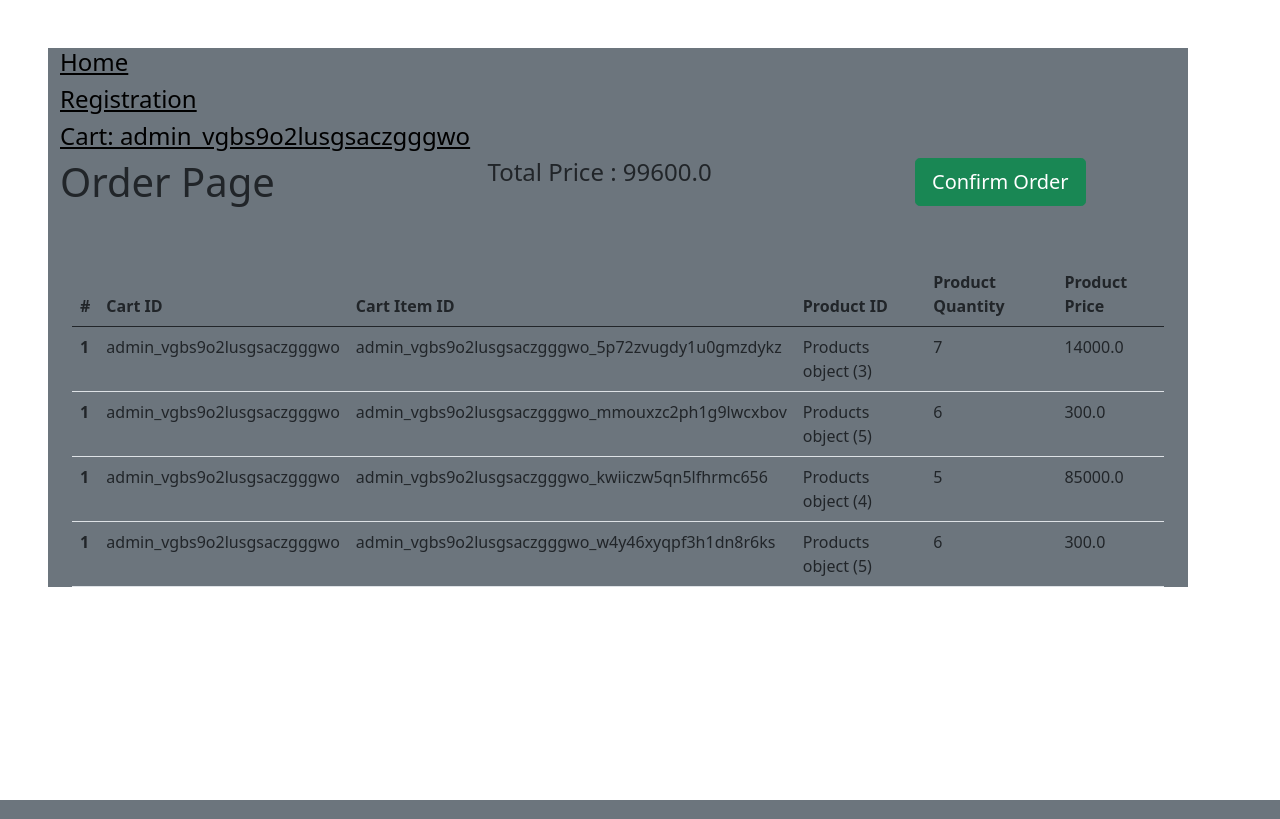
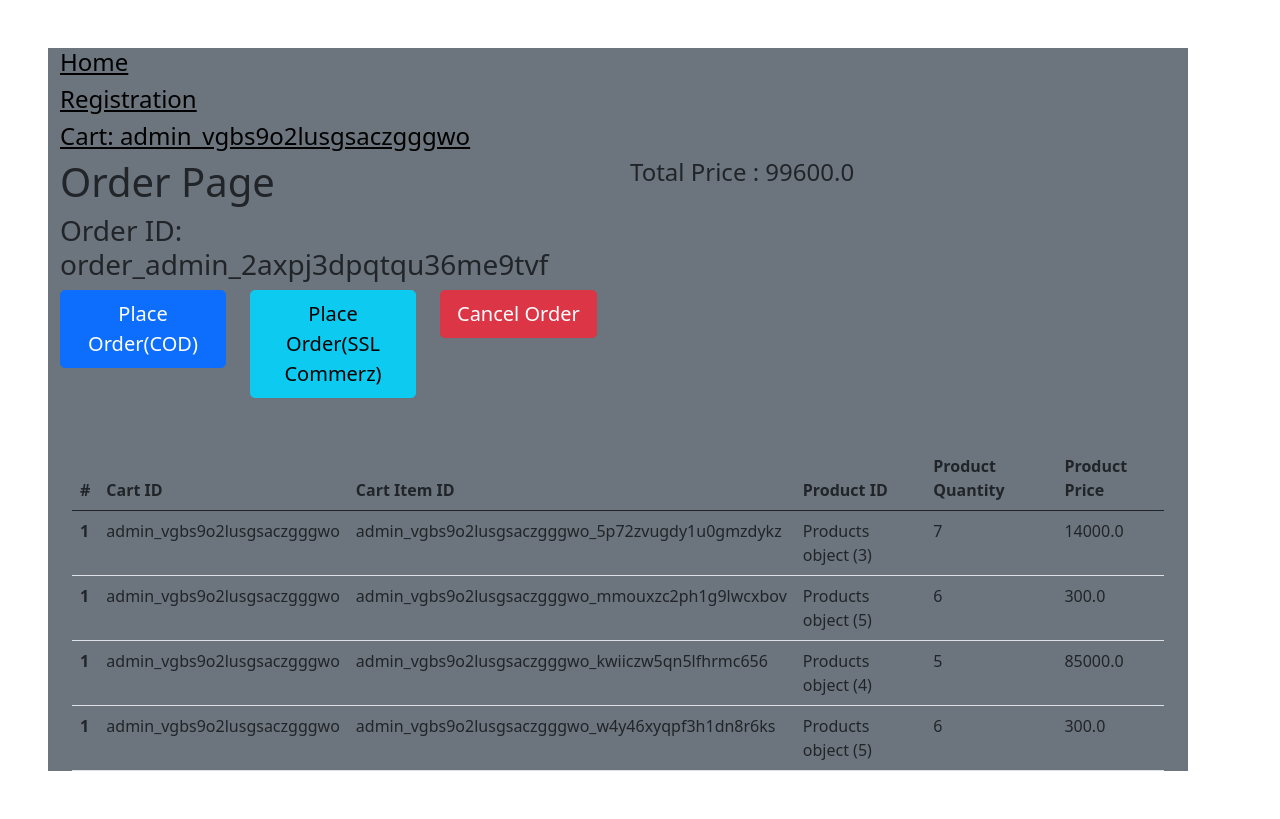
Before and after one commit to Rafsunjany-khan/Ecommerce-Proj-django-, a Django app: a page that uses templates/cartOrder/order.html in a window 1280 px wide. Run offline with Django 4.2, Linux system fonts and the light colour scheme; data comes from the database, SQL or seed files in the repository; both versions use the stored data as it was after the commit; some libraries are stand-ins or nearby versions.

Commit message:
order page with cancel order and cash on delivery

```diff
--- a/cartOrder/urls.py
+++ b/cartOrder/urls.py
@@ -10,6 +10,9 @@ urlpatterns = [
     path('cart-item-remove/<str:cartItem_id>/<str:cart_id>/', views.cartItem_remove, name='cartItem_remove'),
     path('create-order/<str:cart_id>/', views.createOrder, name='createOrder'),
     path('order-summary/<str:cart_id>/', views.orderSummary, name='orderSummary'),
+    path('cancel-order/<str:order_id>/', views.cancelOrder, name='cancelOrder'),
+    path('order-order/<str:order_id>/', views.orderCOD, name='orderCOD'),
+    path('ssl-order/<str:order_id>/', views.orderSSL, name='orderSSL'),
     #path('<str:id>/', views.productDetail, name='productDetail'),
 
 
--- a/cartOrder/views.py
+++ b/cartOrder/views.py
@@ -140,13 +140,42 @@ def orderSummary(request, cart_id):
 
     cart = Cart.objects.get(cart_id=cart_id)
     cartItems = CartItem.objects.filter(cart_id=cart)
+    order = Order.objects.get(cart_id=cart)
+    print("Order",order)
 
     context = {
         'title': 'Order Summary',
         'cart': cart,
         'cart_id': cart_id,
         'cartItems': cartItems,
+        'order': order,
+
     }
     return render(request, 'cartOrder/order.html', context)
     #return HttpResponse('Order summery page is rendered')
     pass
+
+
+def cancelOrder(request, order_id):
+    print("cancel order function is called! Order ID:", order_id)
+    order = Order.objects.get(order_id=order_id)
+    order.is_cancelled = True
+    order.save()
+
+    return redirect('homepageApp:homepage')
+    #return HttpResponse("cancel order function is called!")
+    pass
+
+
+def orderCOD(request, order_id):
+    print("Order COD function is called! Order COD:", order_id)
+    # order = Order.objects.get(order_id=order_id)
+
+    return redirect('homepageApp:homepage')
+    pass
+
+def orderSSL(request, order_id):
+    print("Order SSL function is called! Order SSL:", order_id)
+
+    return redirect('homepageApp:homepage')
+    pass
--- a/templates/cartOrder/order.html
+++ b/templates/cartOrder/order.html
@@ -7,12 +7,23 @@
     <div class="row">
         <div class="col">
             <h1> Order Page </h1>
+            <h3>Order ID: {{ order.order_id }}</h3>
         </div>
          <div class="col">
             <h4>Total Price :  {{ cart.total_price }}</h4>
         </div>
-        <div class="col-3">
-            <a href="#" class="btn btn-lg btn-success">Confirm Order</a>
+        <div class="col-6">
+            <div class="row">
+                <div class="col">
+                    <a href="{% url 'cartOrderApp:orderCOD'  order.order_id %}" class="btn btn-lg btn-primary">Place Order(COD)</a>
+                </div>
+                <div class="col">
+                    <a href="#" class="btn btn-lg btn-info">Place Order(SSL Commerz)</a>
+                </div>
+                <div class="col">
+                    <a href="{% url 'cartOrderApp:cancelOrder'  order.order_id %}" class="btn btn-lg btn-danger">Cancel Order</a>
+                </div>
+            </div>
         </div>
     </div>
 
```
Also changed, not shown: db.sqlite3.
